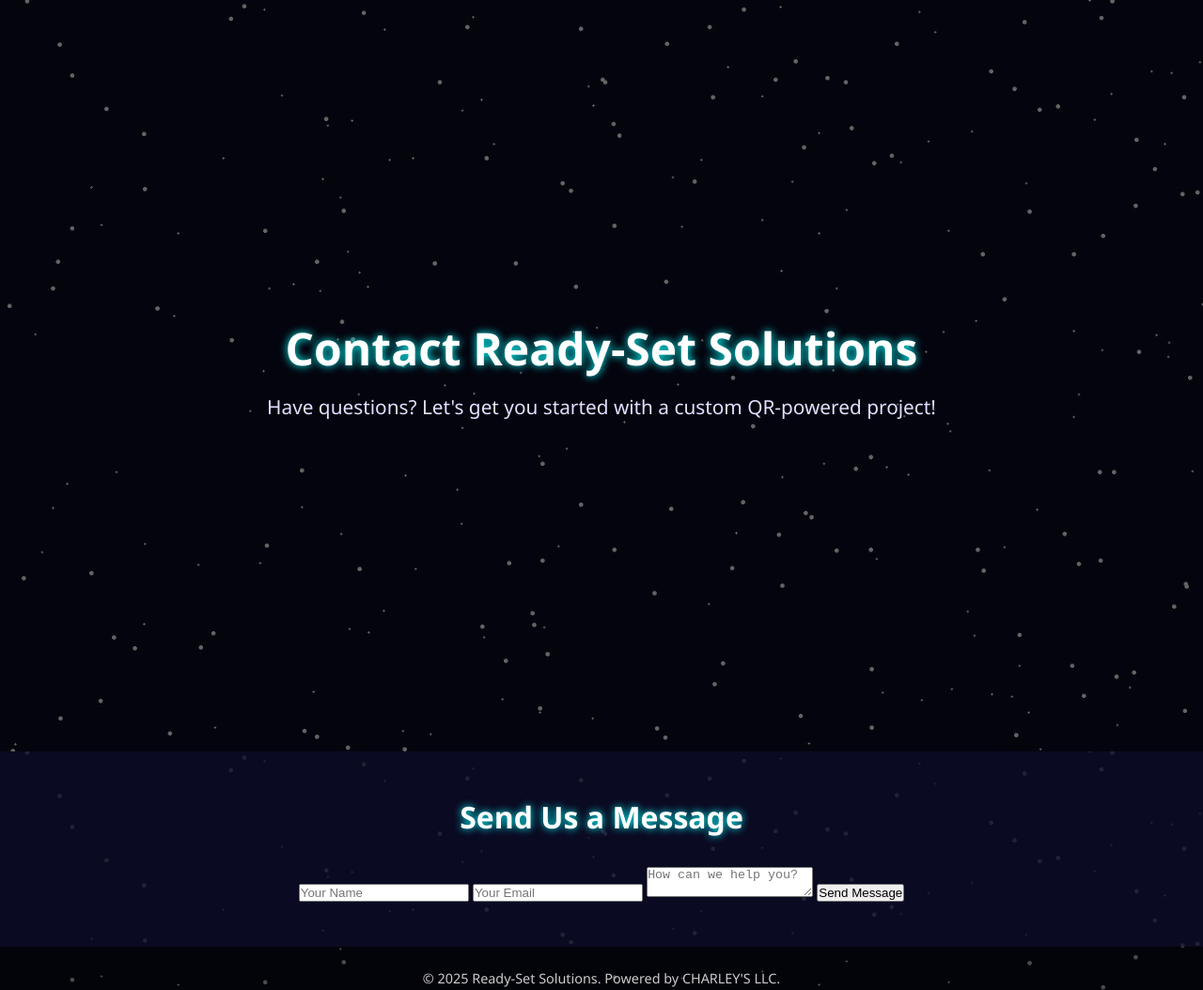
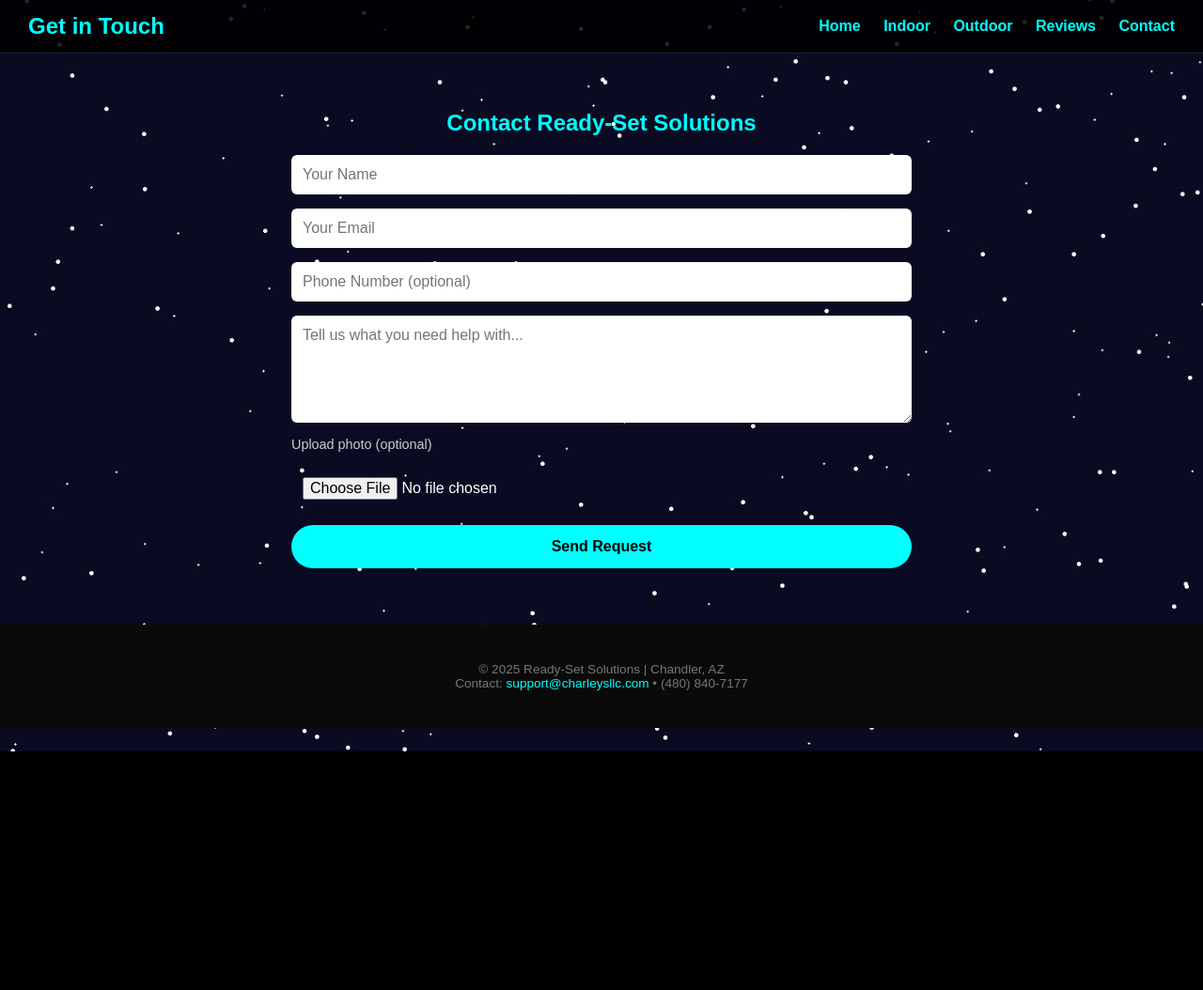
Before and after one commit to fullstackcrypto/ready-set-solutions, a plain HTML site: page contact.html in a window 1280 px wide. Shown: the top 1054 px of the page at 94% size. After the commit the page ends 800 px from the top, so only its background shows below. Drawn offline with Linux system fonts and the light colour scheme; files that its build step writes are made by us from their sources.

Commit message:
Updated contact form with file upload and improved layout

```diff
--- a/contact.html
+++ b/contact.html
@@ -2,43 +2,116 @@
 <html lang="en">
 <head>
   <meta charset="UTF-8" />
-  <meta name="viewport" content="width=device-width, initial-scale=1.0"/>
-  <title>Contact Us – Ready-Set Solutions</title>
-  <link rel="stylesheet" href="css/styles.css" />
+  <meta name="viewport" content="width=device-width, initial-scale=1.0" />
+  <title>Contact Us | Ready-Set Solutions</title>
+  <link rel="stylesheet" href="styles.css" />
+  <style>
+    body {
+      margin: 0;
+      font-family: 'Rajdhani', sans-serif;
+      background-color: #000;
+      color: #fff;
+    }
+    header {
+      background: rgba(0, 0, 0, 0.85);
+      padding: 14px 30px;
+      display: flex;
+      justify-content: space-between;
+      align-items: center;
+      border-bottom: 1px solid #00ffff33;
+    }
+    header h1 {
+      font-size: 1.5rem;
+      color: #00ffff;
+      margin: 0;
+    }
+    nav a {
+      color: #00ffff;
+      margin-left: 20px;
+      text-decoration: none;
+      font-weight: bold;
+    }
+    nav a:hover {
+      color: #00dddd;
+    }
+    section {
+      padding: 60px 20px;
+      max-width: 700px;
+      margin: auto;
+    }
+    h2 {
+      text-align: center;
+      color: #00ffff;
+      margin-bottom: 20px;
+    }
+    form {
+      display: flex;
+      flex-direction: column;
+      gap: 15px;
+    }
+    input, textarea {
+      padding: 12px;
+      border: none;
+      border-radius: 6px;
+      font-family: inherit;
+      font-size: 1rem;
+    }
+    button {
+      background: #00ffff;
+      border: none;
+      padding: 14px;
+      font-size: 1rem;
+      font-weight: bold;
+      border-radius: 40px;
+      cursor: pointer;
+      transition: 0.3s ease;
+    }
+    button:hover {
+      background: #00dddd;
+    }
+    .footer {
+      text-align: center;
+      padding: 40px 20px;
+      background: #0a0a0a;
+      font-size: 0.85rem;
+      color: #777;
+    }
+    .footer a {
+      color: #00ffff;
+      text-decoration: none;
+    }
+  </style>
 </head>
 <body>
-
-<header class="hero">
-  <div class="overlay"></div>
-  <div class="hero-content">
-    <h1>Contact Ready-Set Solutions</h1>
-    <p>Have questions? Let's get you started with a custom QR-powered project!</p>
-  </div>
+  <header>
+    <h1>Get in Touch</h1>
+    <nav>
+      <a href="index.html">Home</a>
+      <a href="indoor.html">Indoor</a>
+      <a href="outdoor.html">Outdoor</a>
+      <a href="reviews.html">Reviews</a>
+      <a href="contact.html" class="active">Contact</a>
+    </nav>
   </header>
 
-<main class="services-section">
-  <h2>Send Us a Message</h2>
-  <form action="https://formsubmit.co/support@charleysllc.com" method="POST" class="contact-form">
-    <!-- Honeypot field to prevent spam -->
-    <input type="text" name="_honey" style="display:none">
-
-    <!-- Disable CAPTCHA for easier submission -->
-    <input type="hidden" name="_captcha" value="false">
-
-    <!-- Redirect to thank-you page after submit -->
-    <input type="hidden" name="_next=https://fullstackcrypto.github.io/ready-set-solutions/thank-you.html">
-
+  <section>
+    <h2>Contact Ready-Set Solutions</h2>
+    <form action="https://formsubmit.co/support@charleysllc.com" method="POST" enctype="multipart/form-data">
       <input type="text" name="Name" placeholder="Your Name" required>
       <input type="email" name="Email" placeholder="Your Email" required>
-    <textarea name="Message" placeholder="How can we help you?" required></textarea>
-    <button type="submit" class="button">Send Message</button>
+      <input type="text" name="Phone" placeholder="Phone Number (optional)">
+      <textarea name="Message" rows="5" placeholder="Tell us what you need help with..." required></textarea>
+      <label for="upload" style="font-size: 0.9rem; color: #ccc;">Upload photo (optional)</label>
+      <input type="file" name="attachment" accept="image/*">
+      <input type="hidden" name="_captcha" value="false">
+      <input type="hidden" name="_next" value="https://fullstackcrypto.github.io/ready-set-solutions/thank-you.html">
+      <button type="submit">Send Request</button>
     </form>
-</main>
+  </section>
 
   <footer class="footer">
-  <p>&copy; 2025 Ready-Set Solutions. Powered by CHARLEY'S LLC.</p>
+    <p>&copy; 2025 Ready-Set Solutions | Chandler, AZ</p>
+    <p>Contact: <a href="mailto:support@charleysllc.com">support@charleysllc.com</a> • (480) 840-7177</p>
   </footer>
-
-<script src="js/scripts.js"></script>
 </body>
 </html>
```
Lines whose indentation alone changed are shown as unchanged.
